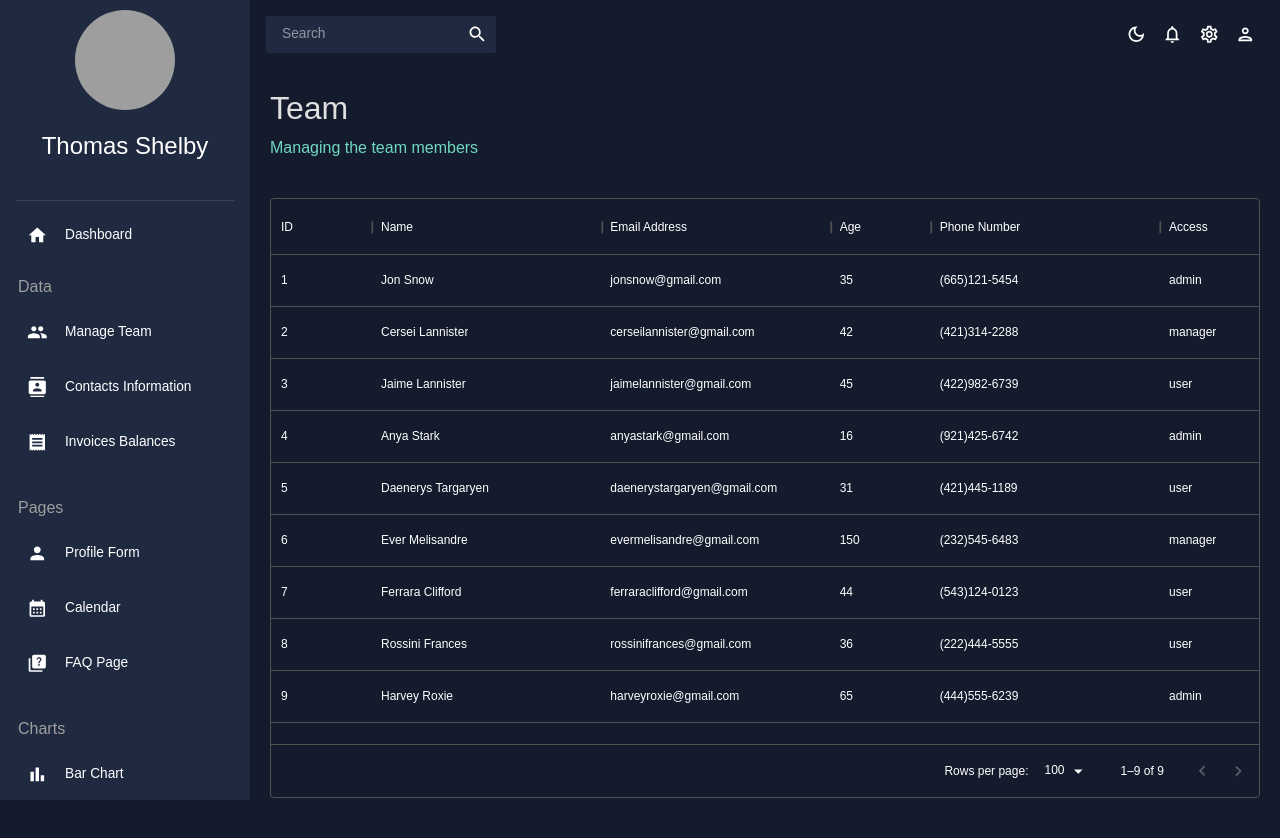
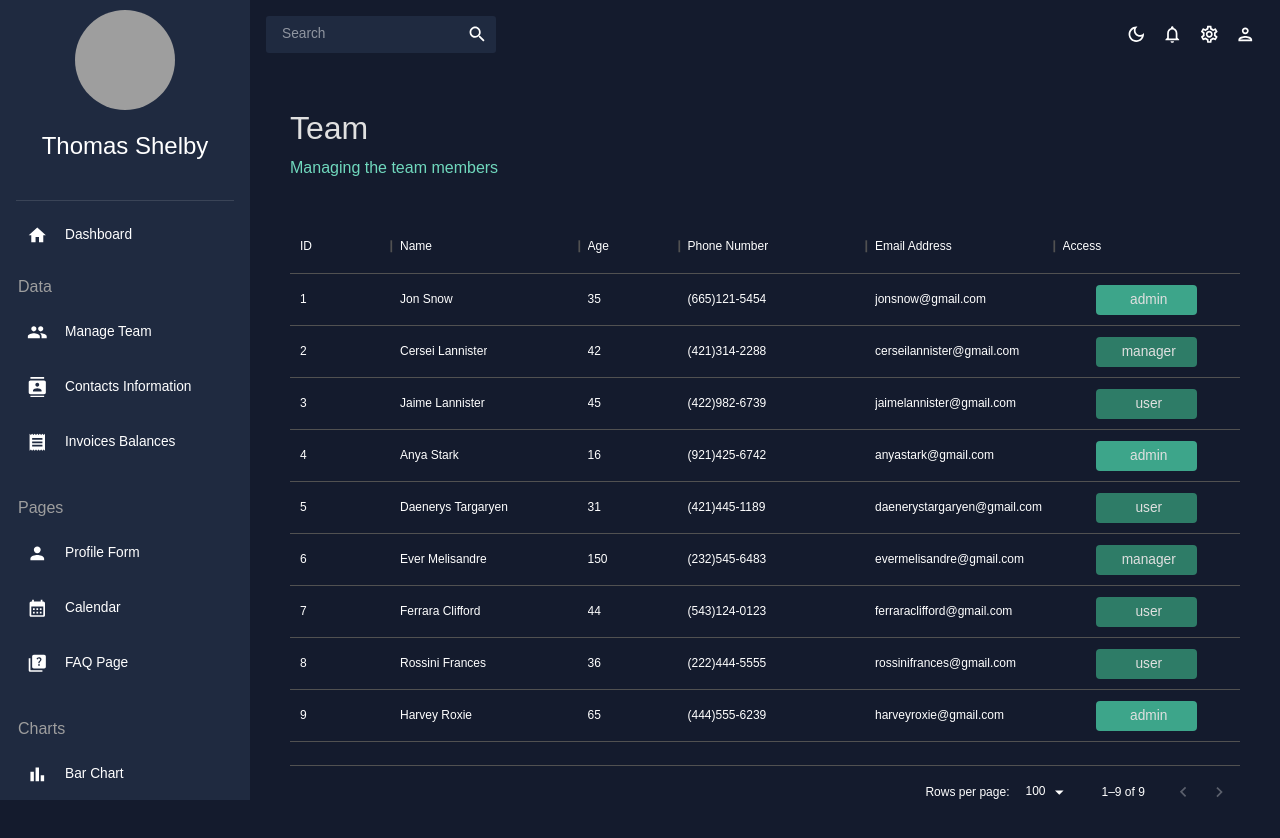
Before and after one commit to mprzybyl96/Admin-Dashboard-App, a React (Create React App) app: page /data/manage-team in a window 1280 px wide. Shown: the top 838 px of the page. Built offline with nearby package versions, Linux system fonts and the light colour scheme; grey boxes are pictures that could not be loaded.

Commit message:
added custom cells rendering

```diff
--- a/src/components/DataComponents/ManageTeamComponent.tsx
+++ b/src/components/DataComponents/ManageTeamComponent.tsx
@@ -1,16 +1,41 @@
-import { Box } from "@mui/material";
+import { Box, Typography, colors } from "@mui/material";
 import React from "react";
 import { TitleComponent } from "../TitleComponent";
 import { DataGrid } from "@mui/x-data-grid";
 import { mockDataTeam } from "../../data/mockData";
+import { useTheme } from "@mui/material";
+import { tokens } from "../../theme";
+import { access } from "fs";
+
+const renderCellCustom = (row: any) => {
+  const theme = useTheme();
+  const colors = tokens(theme.palette.mode);
+  const { access } = row;
+  return (
+    <Box
+      width="60%"
+      m="0 auto"
+      p="5px"
+      display="flex"
+      justifyContent="center"
+      bgcolor={
+        access === "admin" ? colors.greenAccent[600] : colors.greenAccent[700]
+      }
+      borderRadius="4px"
+    >
+      <Typography color={colors.grey[100]} sx={{ ml: "5px" }}>
+        {access}
+      </Typography>
+    </Box>
+  );
+};
 
 export const ManageTeamComponent = () => {
   const columns = [
     { field: "id", headerName: "ID" },
-    { field: "name", headerName: "Name", flex: 1 },
     {
-      field: "email",
-      headerName: "Email Address",
+      field: "name",
+      headerName: "Name",
       flex: 1,
       cellClassName: "name-column--cell",
     },
@@ -19,15 +44,33 @@ export const ManageTeamComponent = () => {
       headerName: "Age",
     },
     { field: "phone", headerName: "Phone Number", flex: 1 },
-    { field: "access", headerName: "Access" },
+    {
+      field: "email",
+      headerName: "Email Address",
+      flex: 1,
+      cellClassName: "name-column--cell",
+    },
+    {
+      field: "access",
+      headerName: "Access",
+      flex: 1,
+      renderCell: (params: any) => renderCellCustom(params.row),
+    },
   ];
   return (
-    <Box>
+    <Box m="20px">
       <TitleComponent
         title={"Team"}
         subtitle={"Managing the team members"}
       ></TitleComponent>
-      <Box m="40px 0 0 0" height="75vh">
+      <Box
+        m="40px 0 0 0"
+        height="75vh"
+        sx={{
+          "& .MuiDataGrid-root": { border: "none" },
+          "& .MuiDataGrid-cell": {},
+        }}
+      >
         <DataGrid rows={mockDataTeam} columns={columns}></DataGrid>
       </Box>
     </Box>
```
